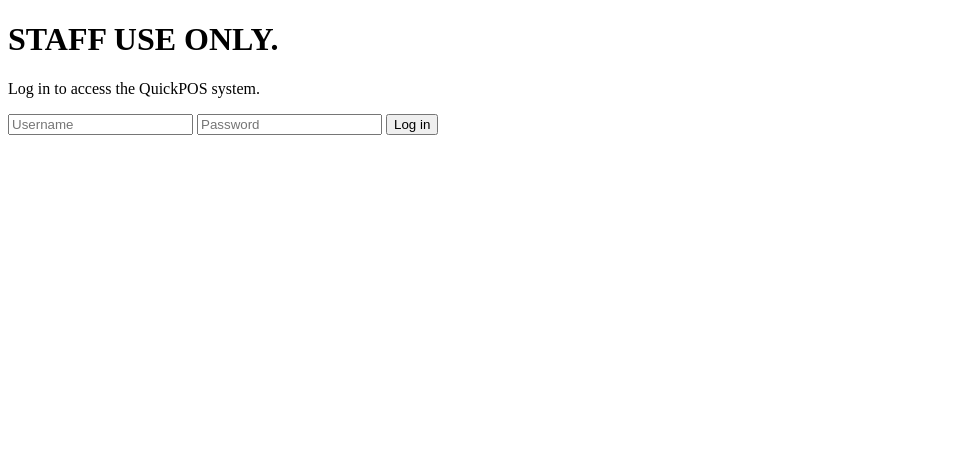
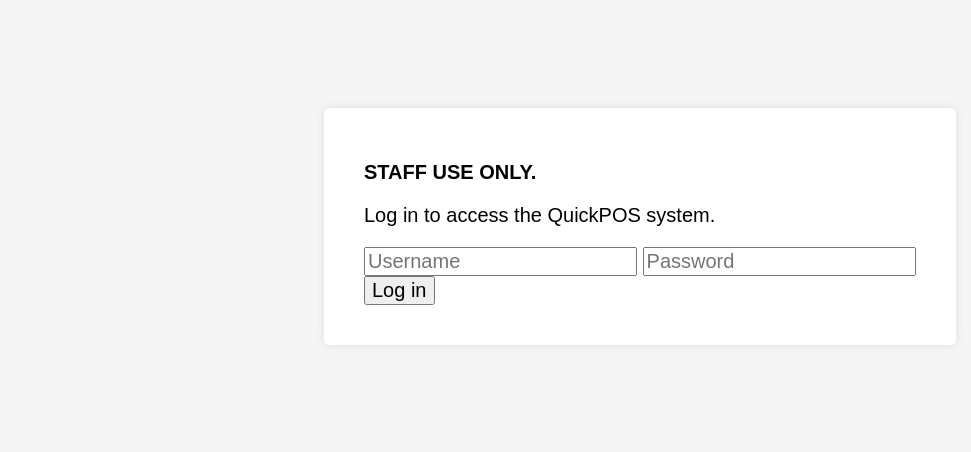
Before and after one commit to louis-uwie/POS-System, a Flask app: page /login in a window 1280 px wide. Shown: the top 452 px of the page, without its empty margins (0-971 px from the left). Run offline with Flask 3, Linux system fonts and the light colour scheme.

Commit message:
CSS for Login System
TODO:
// Initiate the database
// Test User Log In

```diff
--- /dev/null
+++ b/static/css/basic.css
@@ -0,0 +1,6 @@
+center {
+    margin: auto;
+    width: 50%;
+    border: 3px solid green;
+    padding: 10px;
+  }
--- /dev/null
+++ b/static/css/login.css
@@ -0,0 +1,54 @@
+/*
+This is the CSS Stylesheet for the login page.
+*/
+
+* {
+    font-size: 20px;
+    font-family: 'Future', sans-serif;
+
+    transition: 0.5s;
+}
+
+body {
+    background-color: whitesmoke;
+}
+
+
+.login {
+    width: 100%;
+    height: 100%;
+    display: flex;
+    justify-content: center;
+    align-items: center;
+}
+
+.login-container{
+    width: 600px;
+    padding: 40px;
+    background-color: #fff;
+
+    border-radius: 5px;
+    box-shadow: 0 0 10px rgba(0, 0, 0, 0.1);
+}
+
+.login-container:hover {
+    scale: 1.05;
+}
+
+.login-box {
+    background-color: #fff;
+}
+
+.login-container h1 {
+    font-size: 20px;
+    margin-bottom: 20px;
+}
+
+.center {
+    justify-content: center;
+    align-items: center;
+    display: flex;
+    margin: auto;
+    width: 50%;
+    padding: 100px;
+  }
--- a/templates/login.html
+++ b/templates/login.html
@@ -2,6 +2,11 @@
 
 {% block body %}
 
+    <link rel="stylesheet" href="/static/css/login.css">
+
+    <div class="center">
+        <div class="login-container">
+            <div class="login-box">
                 <h1>STAFF USE ONLY.</h1>
                 <p>Log in to access the QuickPOS system.</p>
 
@@ -10,5 +15,8 @@
                     <input type="password" name="password" placeholder="Password" required>
                     <button type="submit">Log in</button>
                 </form>
+            </div>
+        </div>
+    </div>
 
 {% endblock %}
```
Also changed, not shown: resources/styles/css/login.css (deleted). Lines whose indentation alone changed are shown as unchanged.
